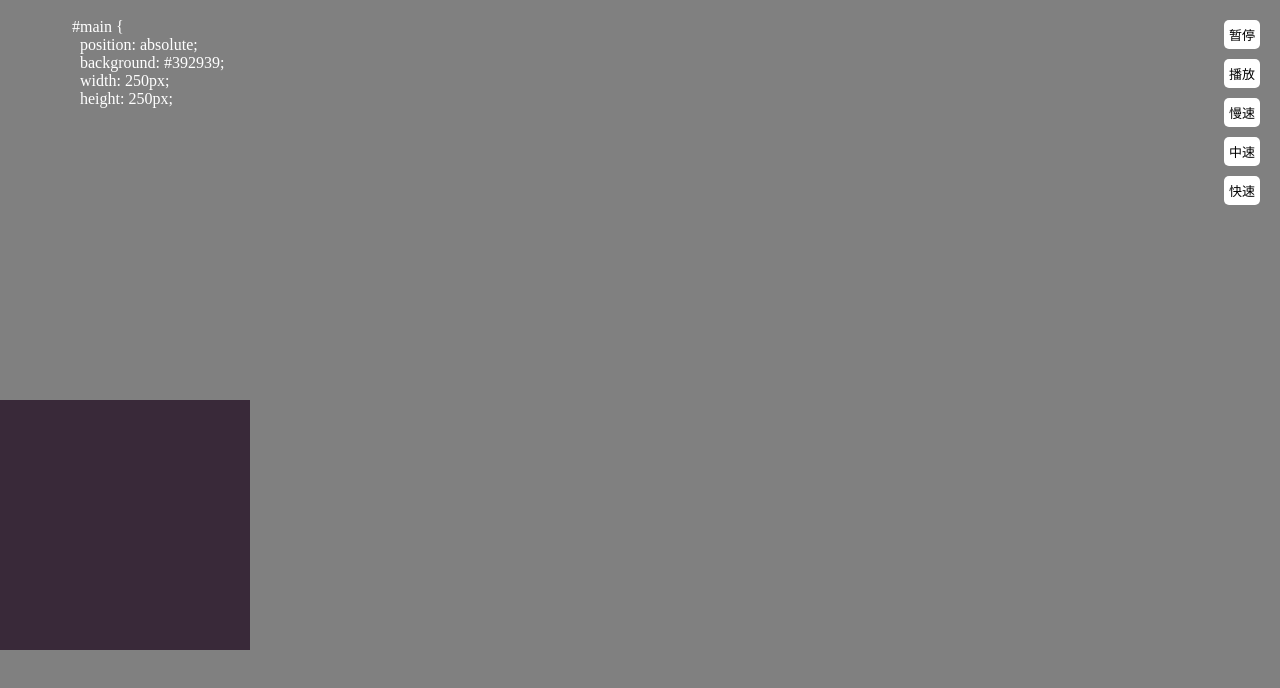
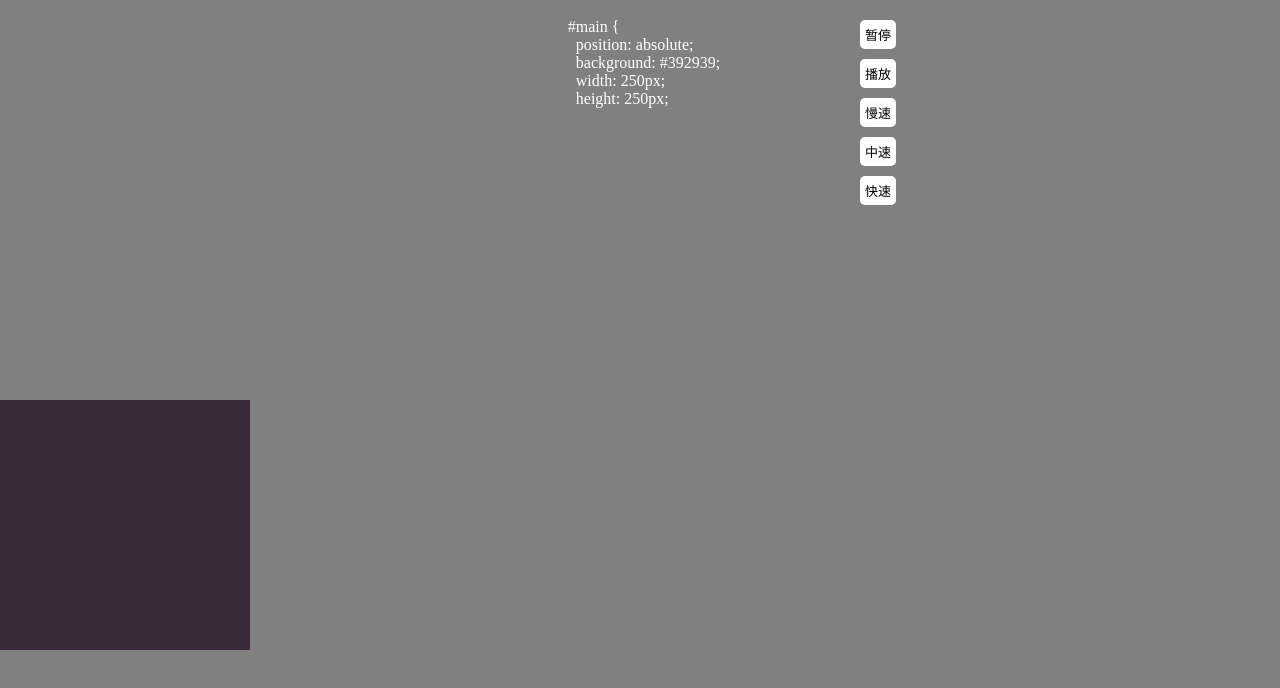
Before and after one commit to h666t/Gastly, a website with bundled scripts: page src/index.html in a window 1280 px wide. Built offline with nearby package versions, Linux system fonts and the light colour scheme.

Commit message:
修改电脑端css

```diff
--- a/src/index.html
+++ b/src/index.html
@@ -47,6 +47,18 @@
         right: 20px;
         top: 20px;
         z-index: 1;
+      }
+
+      @media (min-width: 500px) {
+        #btnS {
+          right: auto;
+          right: 30%;
+        }
+
+        #text {
+          left: 50%;
+          transform: translateX(-50%);
+        }
       }
 
       .btn {
```
Also changed, not shown: dist/index.html, 2 other files.
